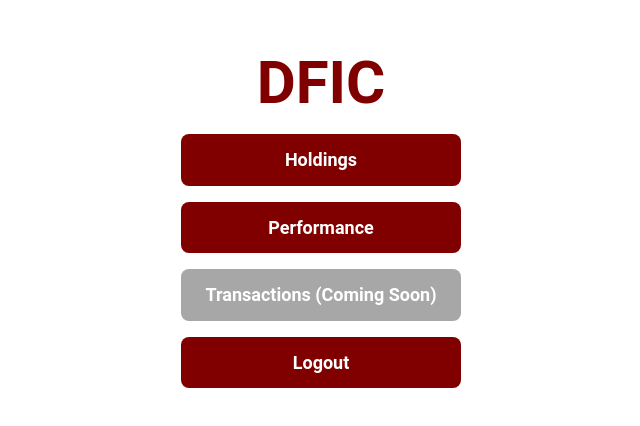
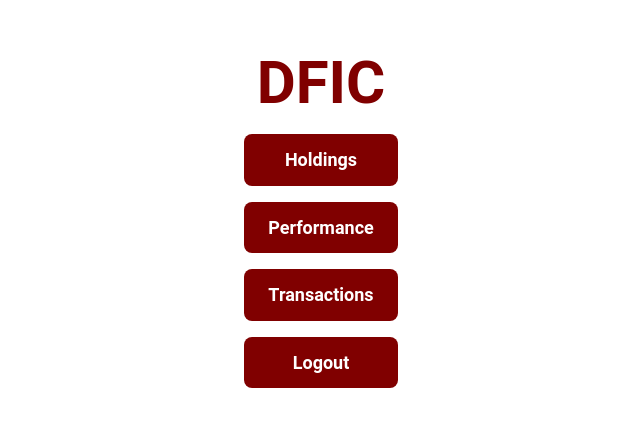
Before and after one commit to DFIC-Quant-Fund/Fund-Monitor-Web, a Next.js app: page / in a window 1280 px wide. Shown: the part 182-608 px from the top of the page, without its empty margins (319-959 px from the left). Built offline with nearby package versions, Linux system fonts and the light colour scheme; sample sign-in values are in the browser's storage.

Commit message:
Added navigation to transaction page from header and main page (#7)

```diff
--- a/src/app/components/nav.tsx
+++ b/src/app/components/nav.tsx
@@ -44,13 +44,8 @@ export default function Header() {
                             className="
                 px-2 py-1 rounded-md text-xs font-bold
                 hover:bg-[#600000] transition-colors duration-200
-                cursor-not-allowed opacity-50
                 sm:px-3 sm:py-2 sm:text-base
               "
-                            onClick={(e) => {
-                                e.preventDefault(); // disabled navigation for now
-                            }}
-                            aria-disabled="true"
                         >
                             Transactions
                         </Link>
--- a/src/app/page.tsx
+++ b/src/app/page.tsx
@@ -41,8 +41,8 @@ export default function Home() {
                     <Button onClick={() => router.push("/performance")}>
                         Performance
                     </Button>
-                    <Button disabled>
-                        Transactions (Coming Soon)
+                    <Button onClick={() => router.push("/transactions")}>
+                        Transactions
                     </Button>
                     <Button onClick={() => {
                         localStorage.removeItem("auth");
```
